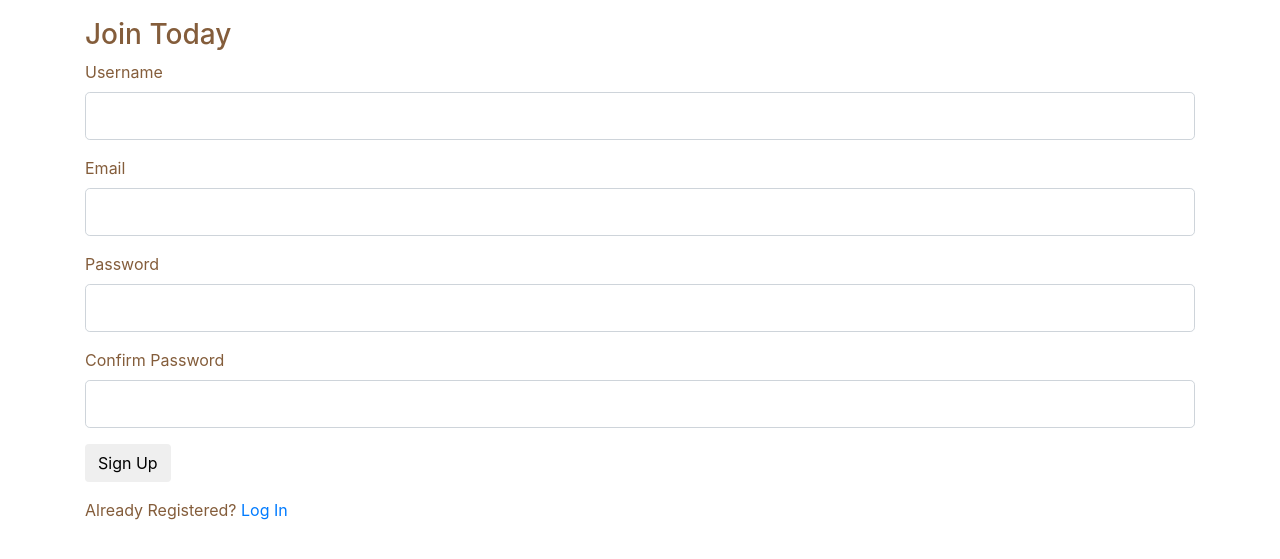
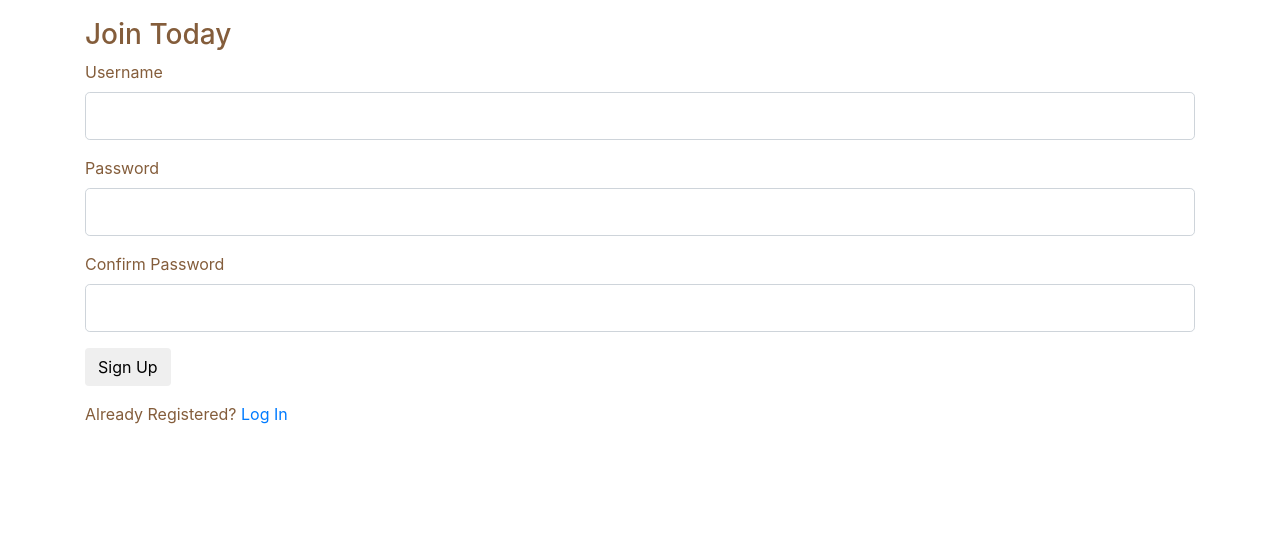
Before and after one commit to gonzaleznicolas/Fence_MainApp, a Flask app: page /register in a window 1280 px wide. Shown: the part 72-631 px from the top of the page. Run offline with Flask 2, Linux system fonts and the light colour scheme; some libraries are stand-ins or nearby versions.

Commit message:
remove email

```diff
--- a/fence/forms.py
+++ b/fence/forms.py
@@ -3,35 +3,27 @@ from flask_wtf import FlaskForm
 from flask_wtf.file import FileField, FileAllowed
 from flask_login import current_user
 from wtforms import TextAreaField, StringField, PasswordField, SubmitField, BooleanField
-from wtforms.validators import DataRequired, Length, Email, EqualTo, ValidationError
+from wtforms.validators import DataRequired, Length, EqualTo, ValidationError
 from fence.userModel import User
 
 class RegistrationForm(FlaskForm):
     username = StringField('Username',
                            validators=[DataRequired(), Length(min=2, max=20)])
-    email = StringField('Email',
-                        validators=[DataRequired(), Email()])
     password = PasswordField('Password', validators=[DataRequired()])
     confirm_password = PasswordField('Confirm Password',
                                      validators=[DataRequired(), EqualTo('password')])
     submit = SubmitField('Sign Up')
 
-    # WTForms will use these functions and will only validate the username and email chosen by
+    # WTForms will use these functions and will only validate the username chosen by
     # the new user if they are not taken yet
     def validate_username(self, username):
         user = User.query.filter_by(username=username.data).first()
         if user:
             raise ValidationError('That username is taken. Please choose a different one.')
 
-    def validate_email(self, email):
-        user = User.query.filter_by(email=email.data).first()
-        if user:
-            raise ValidationError('That email is taken. Please choose a different one.')
-
-
 class LoginForm(FlaskForm):
-    email = StringField('Email',
-                        validators=[DataRequired(), Email()])
+    username = StringField('Username',
+                        validators=[DataRequired()])
     password = PasswordField('Password', validators=[DataRequired()])
     submit = SubmitField('Login')
 
@@ -39,8 +31,6 @@ class LoginForm(FlaskForm):
 class UpdateAccountForm(FlaskForm):
     username = StringField('Username',
                            validators=[DataRequired(), Length(min=2, max=20)])
-    email = StringField('Email',
-                        validators=[DataRequired(), Email()])
     submit = SubmitField('Update')
 
     def validate_username(self, username):
@@ -49,14 +39,6 @@ class UpdateAccountForm(FlaskForm):
             user = User.query.filter_by(username=username.data).first()
             if user:
                 raise ValidationError('That username is taken. Please choose a different one.')
-
-    def validate_email(self, email):
-        # only throw an error if email changed and the new one is already in the db
-        if email.data != current_user.email:
-            user = User.query.filter_by(email=email.data).first()
-            if user:
-                raise ValidationError('That email is taken. Please choose a different one.')
-
 
 class PostForm(FlaskForm):
     title = StringField('Title', validators=[DataRequired()])
--- a/fence/postAndCommentModel.py
+++ b/fence/postAndCommentModel.py
@@ -102,5 +102,4 @@ def getCommentsForPost(post_id):
 			for comment2 in comment1["comments"]:
 				comment2["author"] = User.query.filter_by(id=comment2['author_id']).first().username
 
-
 	return comments
--- a/fence/routes.py
+++ b/fence/routes.py
@@ -50,7 +50,7 @@ def register():
     if registrationForm.validate_on_submit():  # WTForms will ensure all validators pass, otherwise will show error message
         hashed_password = bcrypt.generate_password_hash(registrationForm.password.data).decode('utf-8')
         # store new user in the DB
-        user = User(username=registrationForm.username.data, email=registrationForm.email.data,
+        user = User(username=registrationForm.username.data,
                     password=hashed_password)  # store hashed verion of password
         db.session.add(user)
         db.session.commit()
@@ -66,14 +66,14 @@ def login():
         return redirect(url_for('feed'))  # if user logged in already, take them to feed screen
     loginForm = LoginForm()
     if loginForm.validate_on_submit():  # WTForms will ensure all validators pass, otherwise will show error message
-        user = User.query.filter_by(email=loginForm.email.data).first()
+        user = User.query.filter_by(username=loginForm.username.data).first()
         if user and bcrypt.check_password_hash(user.password, loginForm.password.data):
             login_user(user)  # tell the flask_login to log in the user
             # if user had tried to go to a page that is only allowed when you're logged in, redirect them there after they log in
             next_page = request.args.get('next')
             return redirect(next_page) if next_page else redirect(url_for('feed'))
         else:
-            flash('Login Unsuccessful. Please check email and password')
+            flash('Login Unsuccessful. Please check username and password')
     return render_template('login.html', title='Login', form=loginForm)
 
 
@@ -89,11 +89,9 @@ def account():
     accountForm = UpdateAccountForm()
     if accountForm.validate_on_submit():
         current_user.username = accountForm.username.data
-        current_user.email = accountForm.email.data
         db.session.commit()
         flash('Your account has been updated!')
         return redirect(url_for('account'))
-    elif request.method == 'GET':  # prepopulate the fields with current username and email
+    elif request.method == 'GET':  # prepopulate the fields with current username
         accountForm.username.data = current_user.username
-        accountForm.email.data = current_user.email
     return render_template('account.html', title='Account', form=accountForm)
--- a/fence/templates/register.html
+++ b/fence/templates/register.html
@@ -15,19 +15,6 @@
                 </div>
             {% else %}
                 {{ form.username(class="form-control form-control-lg") }}
-            {% endif %}
-        </div>
-        <div class="form-group">
-            {{ form.email.label(class="form-control-label") }}
-            {% if form.email.errors %}
-                {{ form.email(class="form-control form-control-lg is-invalid") }}
-                <div class="invalid-feedback">
-                    {% for error in form.email.errors %}
-                        <span>{{ error }}</span>
-                    {% endfor %}
-                </div>
-            {% else %}
-                {{ form.email(class="form-control form-control-lg") }}
             {% endif %}
         </div>
         <div class="form-group">
--- a/fence/userModel.py
+++ b/fence/userModel.py
@@ -12,9 +12,8 @@ def load_user(user_id):
 class User(db.Model, UserMixin):
     id = db.Column(db.Integer, primary_key=True)
     username = db.Column(db.String(20), unique=True, nullable=False)
-    email = db.Column(db.String(120), unique=True, nullable=False)
     password = db.Column(db.String(60), nullable=False)
 
     # this defines how to print a user. Useful for interacting with DB from command line
     def __repr__(self):
-        return f"User('{self.id}' ,'{self.username}', '{self.email}')"
+        return f"User('{self.id}' ,'{self.username}')"
```
Also changed, not shown: fence/templates/account.html (+0 -14 lines), fence/templates/login.html (+5 -5 lines).
